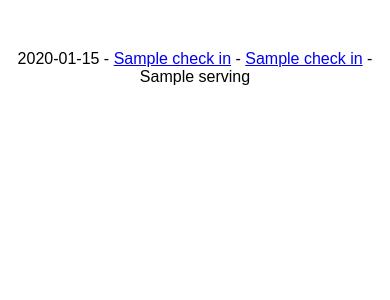
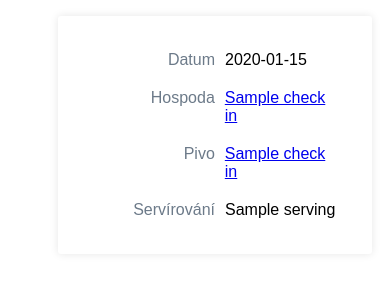
Before and after one commit to jsyrovy/untappd, a Python web app: template templates/hospody.html in a window 390 px wide. Shown: the top 300 px of the page. Run offline with Jinja, Linux system fonts and the light colour scheme; the template is opened without the code that fills it: most values are stand-ins (such as "Sample title", 1, 10 or a date in 2020).

Commit message:
Change design

```diff
--- a/templates/hospody.html
+++ b/templates/hospody.html
@@ -5,18 +5,89 @@
     <title>Hospody</title>
     <link rel="icon" type="image/png" href="../favicon.png"/>
     <link rel="apple-touch-icon" href="../favicon.png">
+    <meta name="viewport" content="width=device-width, initial-scale=1.0">
     <style>
         body {
-            margin-top: 50px;
             font-family: sans-serif;
-            text-align: center;
-            font-size: 1rem;
+        }
+        .container {
+            max-width: 1000px;
+            margin-left: auto;
+            margin-right: auto;
+            padding-left: 10px;
+            padding-right: 10px;
+        }
+        .responsive-table li {
+            border-radius: 3px;
+            padding: 25px 30px;
+            display: flex;
+            justify-content: space-between;
+            margin-bottom: 25px;
+        }
+        .responsive-table .table-header {
+            background-color: #51d49a;
+            font-size: 14px;
+            text-transform: uppercase;
+            letter-spacing: 0.03em;
+        }
+        .responsive-table .table-row {
+            background-color: #ffffff;
+            box-shadow: 0px 0px 9px 0px rgba(0, 0, 0, 0.1);
+        }
+        .responsive-table .col-1 {
+            flex-basis: 11%;
+        }
+        .responsive-table .col-2 {
+            flex-basis: 15%;
+        }
+        .responsive-table .col-3 {
+            flex-basis: 59%;
+        }
+        .responsive-table .col-4 {
+            flex-basis: 15%;
+        }
+        @media (max-width: 767px) {
+            .responsive-table .table-header {
+                display: none;
+            }
+            .responsive-table li {
+                display: block;
+            }
+            .responsive-table .col {
+                flex-basis: 100%;
+            }
+            .responsive-table .col {
+                display: flex;
+                padding: 10px 0;
+            }
+            .responsive-table .col:before {
+                color: #6C7A89;
+                padding-right: 10px;
+                content: attr(data-label);
+                flex-basis: 50%;
+                text-align: right;
+            }
         }
     </style>
 </head>
 <body>
-{% for check_in in check_ins %}
-    <div>{{ check_in.dt.strftime('%Y-%m-%d') }} - <a href="{{ check_in.venue_link }}">{{ check_in.venue_name }}</a> - <a href="{{ check_in.beer_link }}">{{ check_in.beer_name }}</a> - {{ check_in.serving }}</div>
-{% endfor %}
+    <div class="container">
+        <ul class="responsive-table">
+            <li class="table-header">
+                <div class="col col-1">Datum</div>
+                <div class="col col-2">Hospoda</div>
+                <div class="col col-3">Pivo</div>
+                <div class="col col-4">Servírování</div>
+            </li>
+            {% for check_in in check_ins %}
+                <li class="table-row">
+                    <div class="col col-1" data-label="Datum">{{ check_in.dt.strftime('%Y-%m-%d') }}</div>
+                    <div class="col col-2" data-label="Hospoda"><a href="{{ check_in.venue_link }}">{{ check_in.venue_name }}</a></div>
+                    <div class="col col-3" data-label="Pivo"><a href="{{ check_in.beer_link }}">{{ check_in.beer_name }}</a></div>
+                    <div class="col col-4" data-label="Servírování">{{ check_in.serving }}</div>
+                </li>
+            {% endfor %}
+        </ul>
+    </div>
 </body>
 </html>
```
